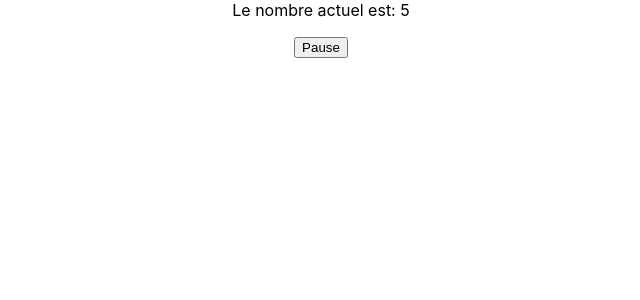
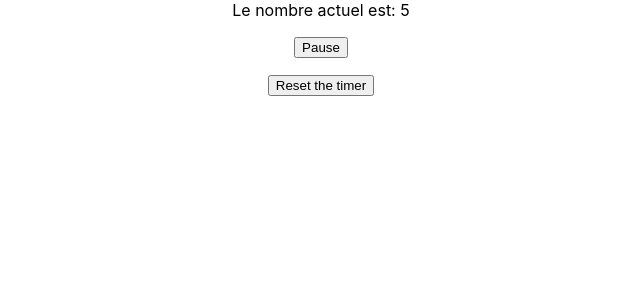
Before and after one commit to Tahul/learning-react, a React (Create React App) app: page / in a window 1280 px wide. Shown: the top 300 px of the page, without its empty margins (319-959 px from the left). Built offline with nearby package versions, Linux system fonts and the light colour scheme.

Commit message:
:sparkles: (time-incrementor) added reset feature on time incrementor

```diff
--- a/src/components/TimeIncrementor.js
+++ b/src/components/TimeIncrementor.js
@@ -48,6 +48,12 @@ export default class Incrementor extends React.Component {
         }
     }
 
+    reset() {
+        this.setState({
+            n: this.props.start
+        })
+    }
+
     render() {
         return <div>
             Le nombre actuel est: { this.state.n }
@@ -57,6 +63,12 @@ export default class Incrementor extends React.Component {
                     { this.state.timer ? "Pause" : "Play" }
                 </button>
             </p>
+
+            <p>
+                <button onClick={this.reset.bind(this)}>
+                    Reset the timer
+                </button>
+            </p>
         </div>
     }
 }
```
